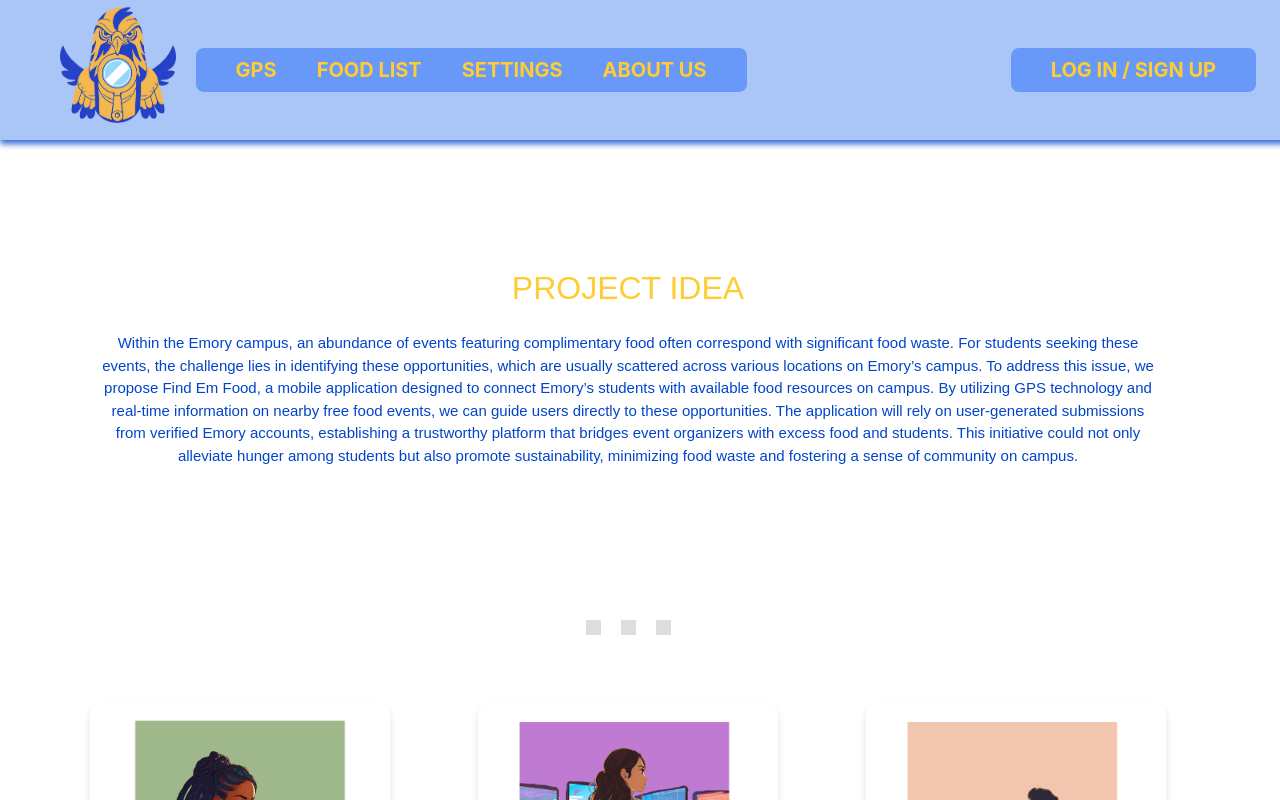
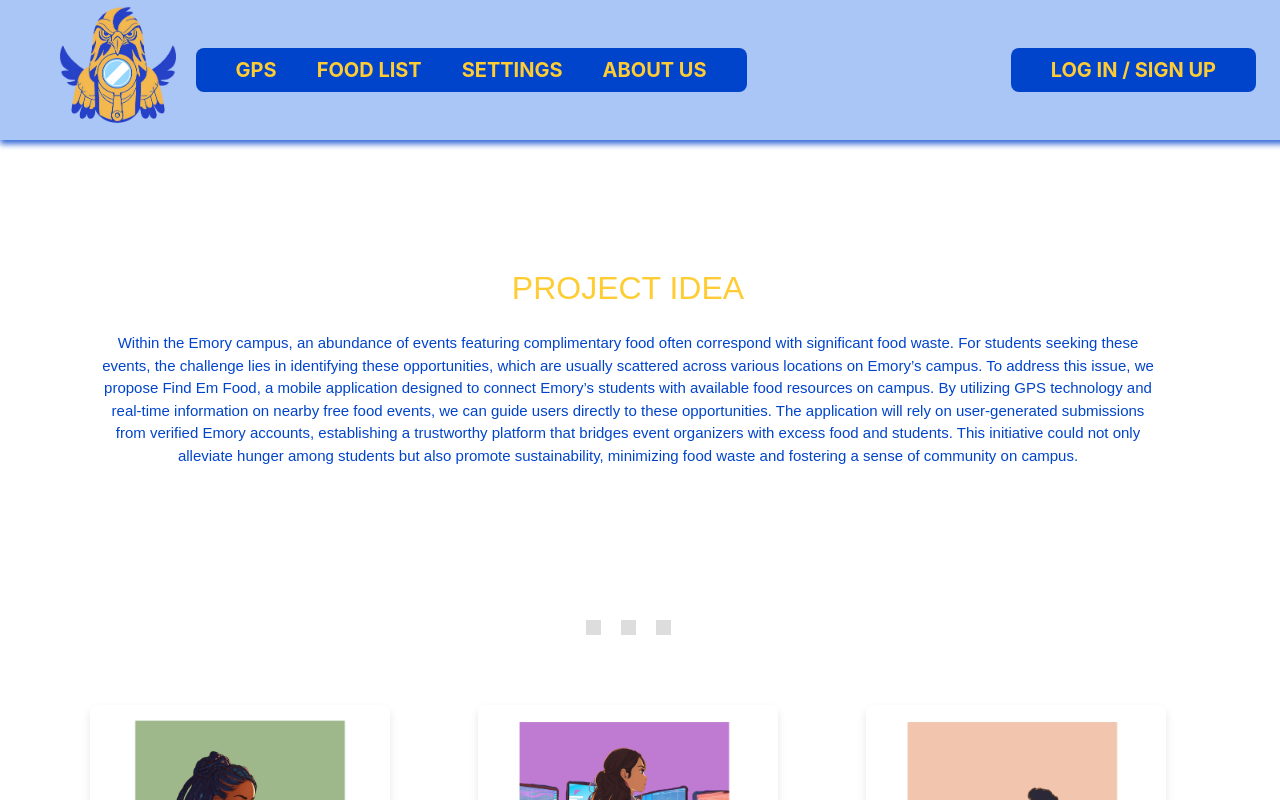
Before and after one commit to findemoryfood/FindEmFood, a React (Create React App) app: page /AboutUs in a window 1280 px wide. Shown: the top 800 px of the page. Built offline with nearby package versions, Linux system fonts and the light colour scheme; no server answers.

Commit message:
- Updated nav-bar based on class feedback

```diff
--- a/src/GPS.js
+++ b/src/GPS.js
@@ -320,7 +320,7 @@
                     height="650"
                     frameBorder="0"
                     style={{
-                        // flex: ,
+
                         position: 'absolute',
                         top: 0,
                         left: 0,
--- a/src/styles/NavBar.css
+++ b/src/styles/NavBar.css
@@ -56,7 +56,7 @@
   border: none;
   font-size: 30px;
   cursor: pointer;
-  position: fixed; /* Makes sure it stays in place when scrolling */
+   /* Makes sure it stays in place when scrolling */
   top: 20px;
   left: 20px;
   z-index: 2000; /* Makes sure it stays on top */
@@ -87,7 +87,7 @@
 .nav-links {
   display: flex;
   align-items: center;
-  background-color: rgba(32, 104, 253, 0.47); /* Blue from the logo */
+  background-color: #0044cc; /* Changed based on class feedback */
   padding: 10px 20px; /* Add some padding for spacing around the links */
   border-radius: 8px; /* Rounded corners for a better appearance */
 }
```
